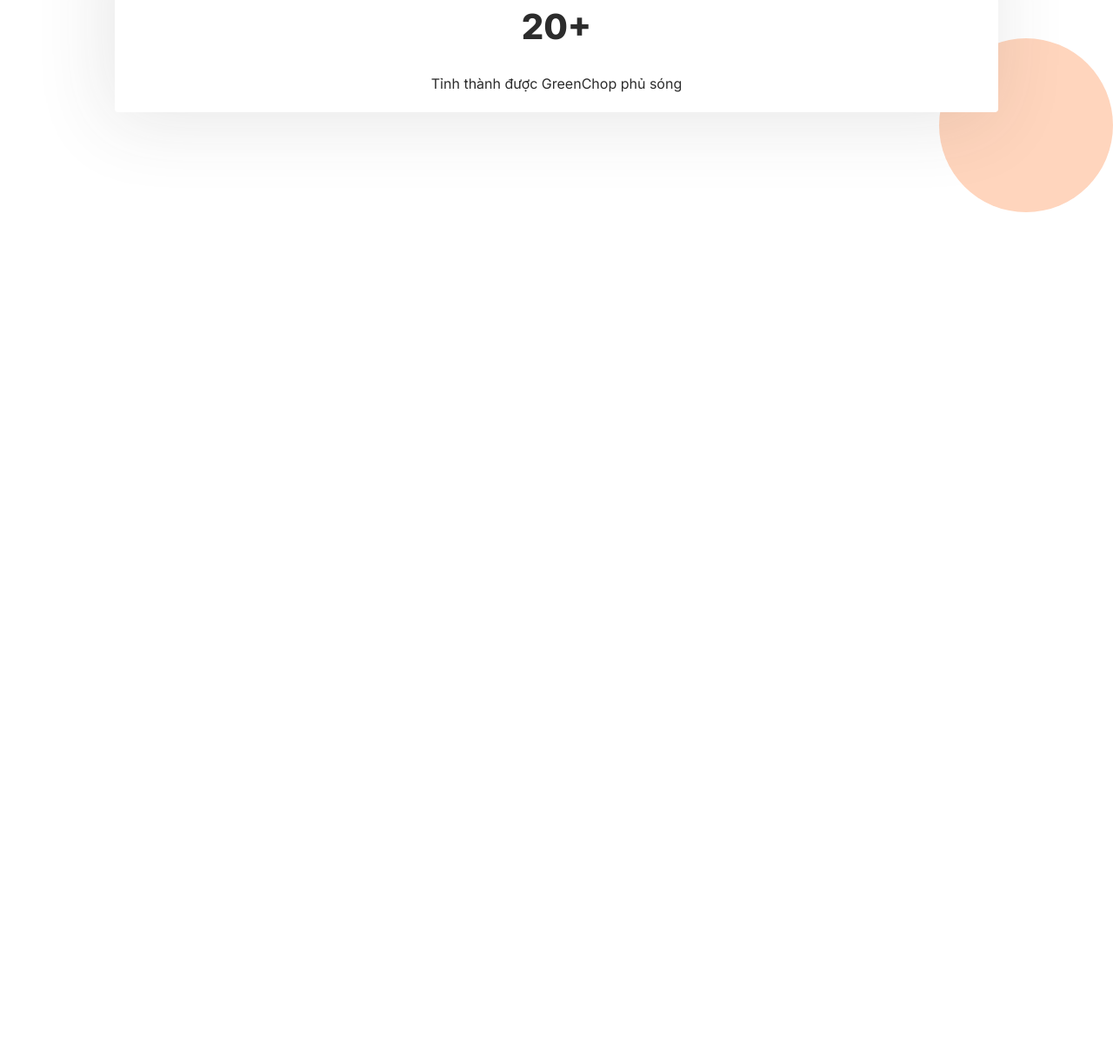
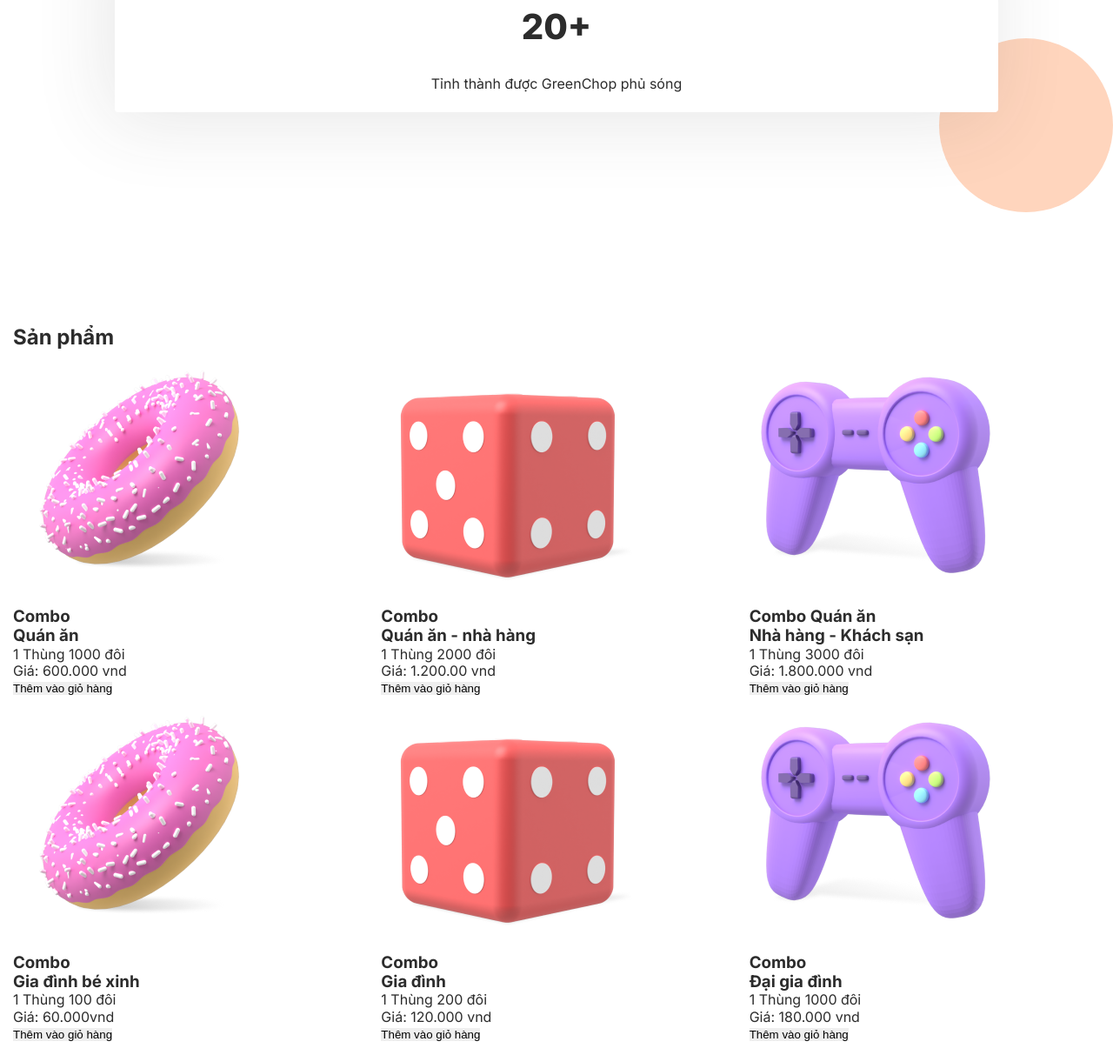
Before and after one commit to namnguyen2603/project1-css-scss, a plain HTML site: page index.html in a window 1280 px wide. Shown: the part 1566-2779 px from the top of the page at 87% size. Before the commit the page ends 1940 px from the top, so only its background shows below. Drawn offline with nearby package versions, Linux system fonts and the light colour scheme.

Commit message:
project1

```diff
--- a/index.html
+++ b/index.html
@@ -159,6 +159,136 @@
           <div class="circle2"></div>
         </div>
       </section>
+      <!-- end data -->
+
+      <section class="products">
+        <div class="container">
+          <h2>Sản phẩm</h2>
+          <div class="row">
+            <div class="col-12 col-sm-12 col-md-6 col-lg-4">
+              <div class="product-item">
+                <div class="product-item-img">
+                  <div class="product-item-circle"></div>
+                  <img src="./images/product/product-01.png" alt="" />
+                </div>
+                <div class="product-item-content">
+                  <h3>
+                    Combo <br />
+                    Quán ăn
+                  </h3>
+                  <p>
+                    1 Thùng 1000 đôi <br />
+                    Giá: <span class="product-value">600.000</span> vnd
+                  </p>
+                  <button class="product-btn">Thêm vào giỏ hàng</button>
+                </div>
+              </div>
+            </div>
+
+            <div class="col-12 col-sm-12 col-md-6 col-lg-4">
+              <div class="product-item">
+                <div class="product-item-img">
+                  <div class="product-item-circle"></div>
+                  <img src="./images/product/product-02.png" alt="" />
+                </div>
+                <div class="product-item-content">
+                  <h3>
+                    Combo <br />
+                    Quán ăn - nhà hàng
+                  </h3>
+                  <p>
+                    1 Thùng 2000 đôi <br />
+                    Giá: <span class="product-value">1.200.00</span> vnd
+                  </p>
+                  <button class="product-btn">Thêm vào giỏ hàng</button>
+                </div>
+              </div>
+            </div>
+
+            <div class="col-12 col-sm-12 col-md-6 col-lg-4">
+              <div class="product-item">
+                <div class="product-item-img">
+                  <div class="product-item-circle"></div>
+                  <img src="./images/product/product-03.png" alt="" />
+                </div>
+                <div class="product-item-content">
+                  <h3>
+                    Combo Quán ăn <br />
+                    Nhà hàng - Khách sạn
+                  </h3>
+                  <p>
+                    1 Thùng 3000 đôi <br />
+                    Giá: <span class="product-value">1.800.000</span> vnd
+                  </p>
+                  <button class="product-btn">Thêm vào giỏ hàng</button>
+                </div>
+              </div>
+            </div>
+
+            <div class="col-12 col-sm-12 col-md-6 col-lg-4">
+              <div class="product-item">
+                <div class="product-item-img">
+                  <div class="product-item-circle"></div>
+                  <img src="./images/product/product-01.png" alt="" />
+                </div>
+                <div class="product-item-content">
+                  <h3>
+                    Combo <br />
+                    Gia đình bé xinh
+                  </h3>
+                  <p>
+                    1 Thùng 100 đôi <br />
+                    Giá:
+                    <span class="product-value">60.000vnd</span>
+                  </p>
+                  <button class="product-btn">Thêm vào giỏ hàng</button>
+                </div>
+              </div>
+            </div>
+
+            <div class="col-12 col-sm-12 col-md-6 col-lg-4">
+              <div class="product-item">
+                <div class="product-item-img">
+                  <div class="product-item-circle"></div>
+                  <img src="./images/product/product-02.png" alt="" />
+                </div>
+                <div class="product-item-content">
+                  <h3>
+                    Combo <br />
+                    Gia đình
+                  </h3>
+                  <p>
+                    1 Thùng 200 đôi <br />
+                    Giá: <span class="product-value">120.000</span> vnd
+                  </p>
+                  <button class="product-btn">Thêm vào giỏ hàng</button>
+                </div>
+              </div>
+            </div>
+
+            <div class="col-12 col-sm-12 col-md-6 col-lg-4">
+              <div class="product-item">
+                <div class="product-item-img">
+                  <div class="product-item-circle"></div>
+                  <img src="./images/product/product-03.png" alt="" />
+                </div>
+                <div class="product-item-content">
+                  <h3>
+                    Combo <br />
+                    Đại gia đình
+                  </h3>
+                  <p>
+                    1 Thùng 1000 đôi <br />
+                    Giá: <span class="product-value">180.000</span> vnd
+                  </p>
+                  <button class="product-btn">Thêm vào giỏ hàng</button>
+                </div>
+              </div>
+            </div>
+          </div>
+        </div>
+      </section>
+      <!-- end products -->
     </main>
     <!-- end  .homepage-->
   </body>
```
